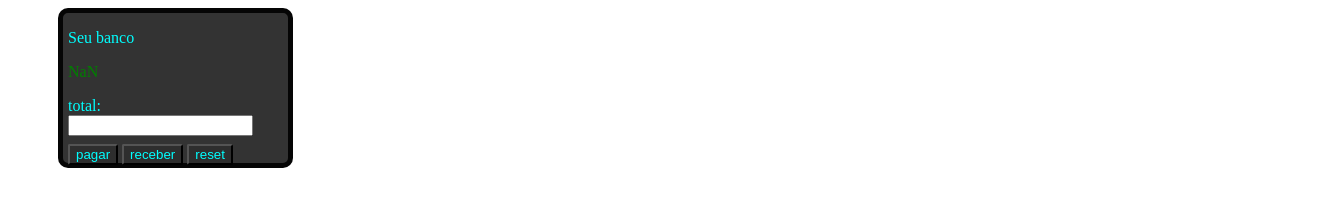
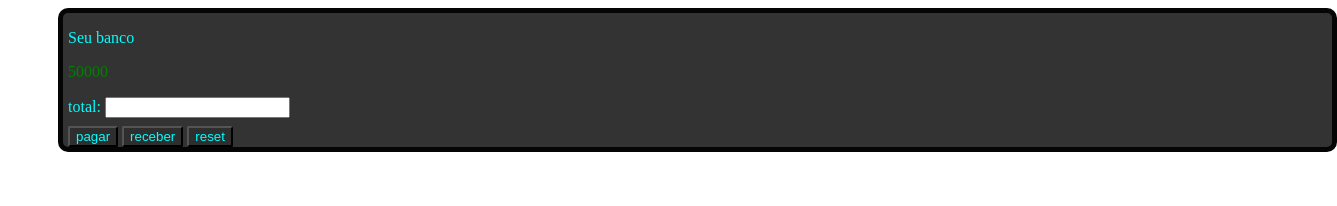
Before and after one commit to iurilugao01/projetos, a plain HTML site: page index.html in a window 1280 px wide. Both pictures are taken after a click on the button "pagar". Shown: the whole page, 1337 px wide, since content can reach past the window. Drawn offline with Linux system fonts and the light colour scheme.

Commit message:
Add files via upload

```diff
--- a/script.js
+++ b/script.js
@@ -7,14 +7,16 @@ if(localStorage.getItem('saldo') !== null) {
 
 mudarCorDoSaldo()
 
-
 function pagar() {
     let saldoNumber = parseFloat(saldo.innerText)
     let debitoNumber = parseFloat(inputDebito.value)
 
-    saldo.innerText = String(saldoNumber - debitoNumber)
+    if(inputDebito.value !== "" && !isNaN(debitoNumber)) {
+        saldo.innerText = String(saldoNumber - debitoNumber);
+      }
+
+
     localStorage.setItem("saldo", saldo.innerText)
-
     inputDebito.value = null
     mudarCorDoSaldo()
 
@@ -23,10 +25,12 @@ function receber() {
     let saldoNumber = parseFloat(saldo.innerText)
     let debitoNumber = parseFloat(inputDebito.value)
 
-    saldo.innerText = String(saldoNumber + debitoNumber)
+    if(inputDebito.value !== "" && !isNaN(debitoNumber)) {
+        saldo.innerText = String(saldoNumber + debitoNumber);
+      }
+
     localStorage.setItem("saldo", saldo.innerText)
-
-    inputDebito.value = null
+    inputDebito = null
     mudarCorDoSaldo()
 }
 function mudarCorDoSaldo() {
--- a/styles.css
+++ b/styles.css
@@ -2,8 +2,9 @@
 #borda {
     border-radius: 10px;
     border: solid 5px rgba(0, 0, 0, 0.9);
-    height: 150px;
-    width: 220px;
+    height: 100%;
+    width: 100%;
+    font-size: 100%;
     margin-left: 50px;
     padding-left: 5px;
     background-color: rgba(0, 0, 0, 0.8);
```
